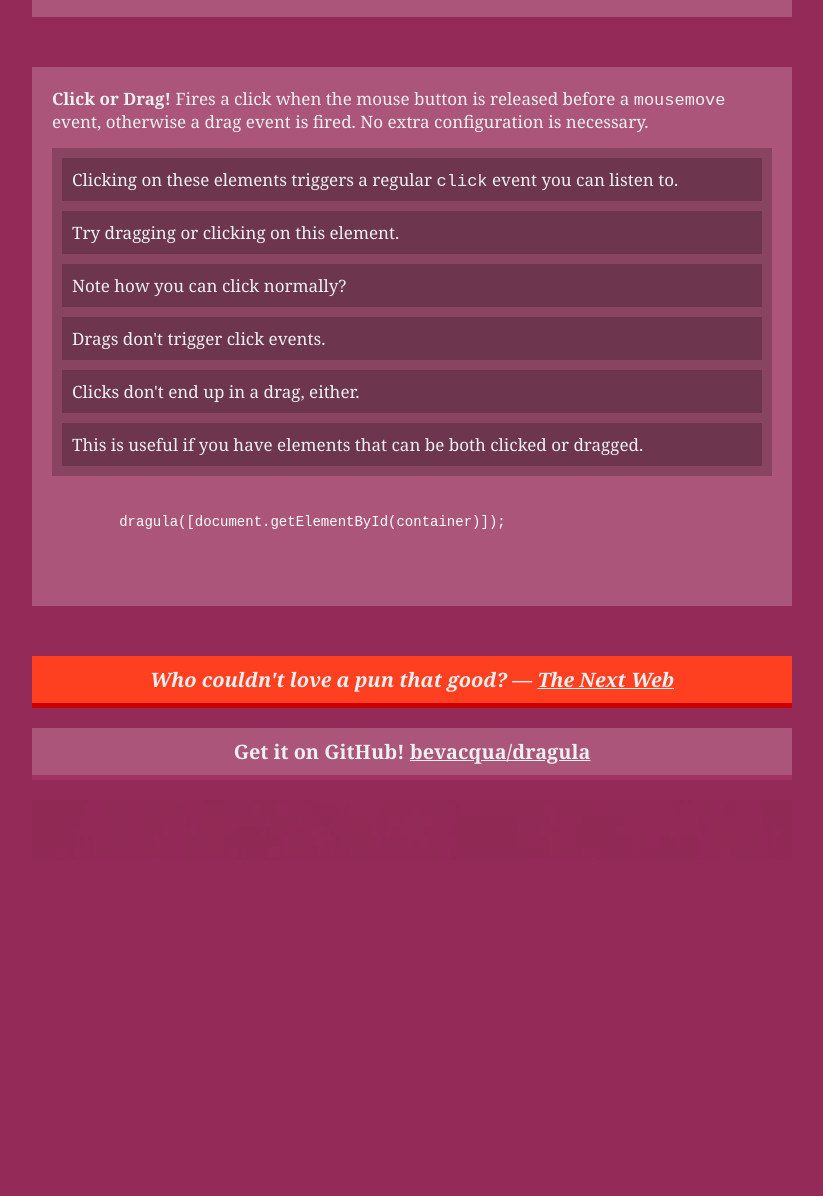
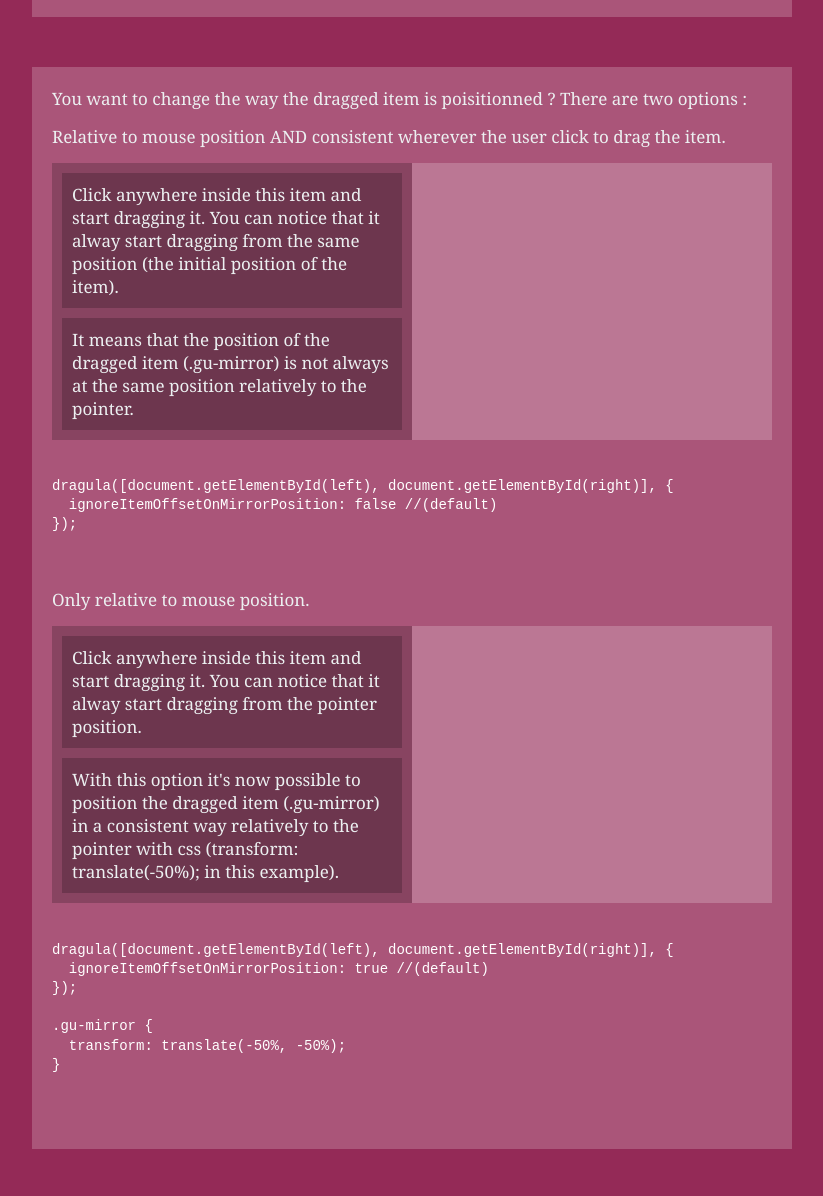
Before and after one commit to bevacqua/dragula, a website: page index.html in a window 1280 px wide. Shown: the part 5140-6336 px from the top of the page, without its empty margins (228-1051 px from the left). Before the commit the page ends 6005 px from the top, so only its background shows below. Drawn offline with Linux system fonts and the light colour scheme.

Commit message:
Add example and readme for the new option 'ignoreItemOffsetOnMirrorPosition'

```diff
--- a/example/example.css
+++ b/example/example.css
@@ -179,6 +179,9 @@ button:hover {
   background-color: rgba(0, 0, 0, 0.2);
   transition: opacity 0.4s ease-in-out;
 }
+.gu-mirror.withoutoffset {
+  transform: translate(-50%, -50%);
+}
 .container > div {
   cursor: move;
   cursor: grab;
--- a/example/example.js
+++ b/example/example.js
@@ -23,6 +23,16 @@ dragula([$('left-lovehandles'), $('right-lovehandles')], {
   moves: function (el, container, handle) {
     return handle.classList.contains('handle');
   }
+});
+
+
+dragula([$('left-positionwithoffset'), $('right-positionwithoffset')], {
+  ignoreItemOffsetOnMirrorPosition: false //default value
+});
+
+
+dragula([$('left-positionwithoutoffset'), $('right-positionwithoutoffset')], {
+  ignoreItemOffsetOnMirrorPosition: true //default value
 });
 
 dragula([$('left-rm-spill'), $('right-rm-spill')], { removeOnSpill: true });
--- a/index.html
+++ b/index.html
@@ -187,6 +187,45 @@ dragula([document.getElementById(left), document.getElementById(right)], {
     <div>There are a few similar mechanisms to determine whether an element can be dragged from a certain container <a href='https://github.com/bevacqua/dragula#optionsmoves'>(<code>moves</code>)</a>, whether an element can be dropped into a certain container at a certain position <a href='https://github.com/bevacqua/dragula#optionsaccepts'>(<code>accepts</code>)</a>, and whether an element is able to originate a drag event <a href='https://github.com/bevacqua/dragula#optionsinvalid'>(<code>invalid</code>)</a>.</div>
   </div>
   <div class='parent'>
+    <label for='hy'>You want to change the way the dragged item is poisitionned ? There are two options :</label>
+    <label for='hy'>Relative to mouse position AND consistent wherever the user click to drag the item.</label>
+    <div class='wrapper'>
+      <div id='left-positionwithoffset' class='container'>
+        <div>Click anywhere inside this item and start dragging it. You can notice that it alway start dragging from the same position (the initial position of the item).</div>
+        <div>It means that the position of the dragged item (.gu-mirror) is not always at the same position relatively to the pointer.</div>
+      </div>
+      <div id='right-positionwithoffset' class='container'>
+      </div>
+    </div>
+    <pre>
+      <code>
+dragula([document.getElementById(left), document.getElementById(right)], {
+  ignoreItemOffsetOnMirrorPosition: false //(default)
+});
+      </code>
+    </pre>
+    <label for='hy'>Only relative to mouse position.</label>
+    <div class='wrapper'>
+      <div id='left-positionwithoutoffset' class='container'>
+        <div class="withoutoffset">Click anywhere inside this item and start dragging it. You can notice that it alway start dragging from the pointer position.</div>
+        <div class="withoutoffset">With this option it's now possible to position the dragged item (.gu-mirror) in a consistent way relatively to the pointer with css (transform: translate(-50%); in this example).</div>
+      </div>
+      <div id='right-positionwithoutoffset' class='container'>
+      </div>
+    </div>
+    <pre>
+      <code>
+dragula([document.getElementById(left), document.getElementById(right)], {
+  ignoreItemOffsetOnMirrorPosition: true //(default)
+});
+
+.gu-mirror {
+  transform: translate(-50%, -50%);
+}
+      </code>
+    </pre>
+  </div>
+  <div class='parent'>
     <label><strong>Click or Drag!</strong> Fires a click when the mouse button is released before a <code>mousemove</code> event, otherwise a drag event is fired. No extra configuration is necessary.</label>
     <div class='wrapper'>
       <div id='sortable' class='container'>
```
Also changed, not shown: readme.markdown (+6 -0 lines), dist/dragula.js, dist/dragula.min.js, example/example.min.js, 1 other file.
